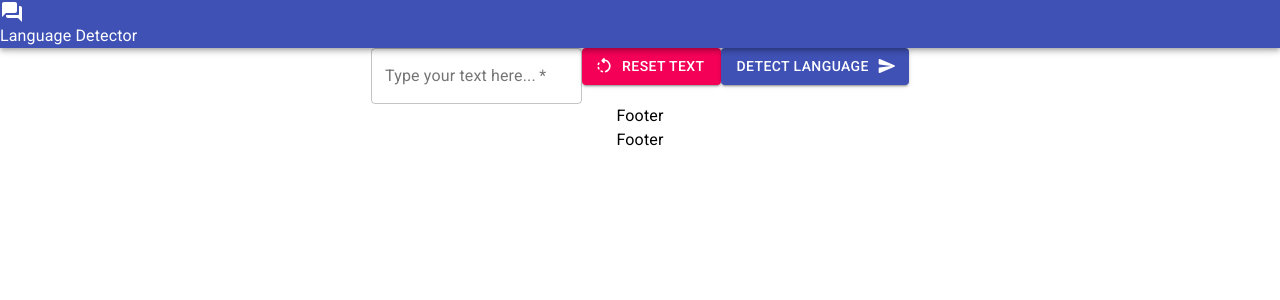
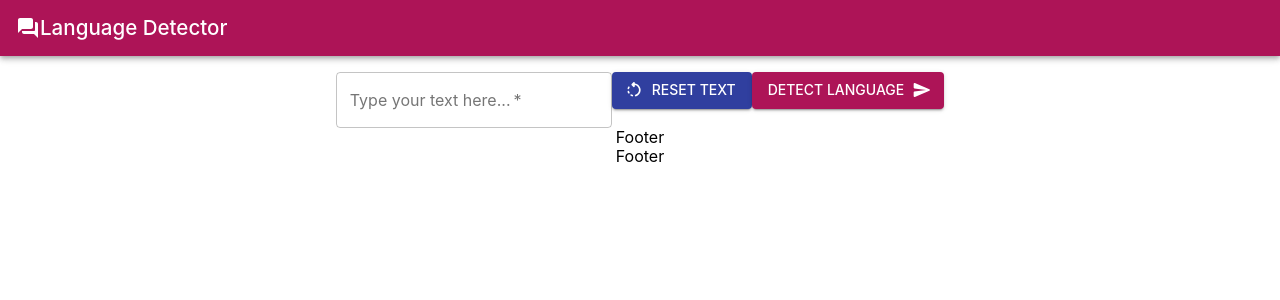
Before and after one commit to ewelinalabas/language-detection, a React (Create React App) app: page / in a window 1280 px wide. Shown: the top 300 px of the page. Built offline with nearby package versions, Linux system fonts and the light colour scheme; no server answers.

Commit message:
Add theme, styles for navbar

```diff
--- a/public/index.html
+++ b/public/index.html
@@ -3,7 +3,6 @@
   <head>
     <meta charset="utf-8" />
     <link rel="icon" href="%PUBLIC_URL%/favicon.ico" />
-    <link rel="stylesheet" href="https://fonts.googleapis.com/css?family=Roboto:300,400,500,700&display=swap" />
     <meta name="viewport" content="width=device-width, initial-scale=1" />
     <meta name="theme-color" content="#000000" />
     <meta
--- a/src/App.js
+++ b/src/App.js
@@ -1,12 +1,14 @@
 import React from 'react';
-import { Grid } from '@material-ui/core';
+import { ThemeProvider, Grid } from '@material-ui/core';
 import { LanguageDetector } from './LanguageDetector';
 import { ApplicationBar } from './ApplicationBar';
 import { Footer } from './Footer';
+import theme from './theme';
 import './App.css';
 
 export const App = () => {
   return (
+    <ThemeProvider theme={theme}>
       <Grid
         container
         direction="column"
@@ -17,5 +19,6 @@ export const App = () => {
         <LanguageDetector />
         <Footer />
       </Grid>
+    </ThemeProvider>
   );
 }
--- a/src/ApplicationBar.jsx
+++ b/src/ApplicationBar.jsx
@@ -1,12 +1,13 @@
 import React from 'react';
-import { AppBar, Typography } from '@material-ui/core';
+import { Typography } from '@material-ui/core';
 import { ForumRounded } from '@material-ui/icons';
+import { StyledApplicationBar } from './styledComponents/StyledApplicationBar';
 
 export const ApplicationBar = () => {
   return (
-    <AppBar position="static" >
+    <StyledApplicationBar >
       <ForumRounded edge="start" />
-      <Typography>Language Detector</Typography>
-    </AppBar>
+      <Typography variant="h1">Language Detector</Typography>
+    </StyledApplicationBar>
   );
 }
--- a/src/DetectedLanguagesBoard.jsx
+++ b/src/DetectedLanguagesBoard.jsx
@@ -5,10 +5,6 @@ import { DetectedLanguagesItem } from './DetectedLanguagesItem';
 export const DetectedLanguagesBoard = ({ detectedLanguages, handleSearch }) => {
   return (
     <Grid item xs={12} md={6}>
-      <Typography variant="h6">
-        Detected Languages
-      </Typography>
-      <div>
       <List dense={false}>
         {detectedLanguages.map((language, index) =>
           <DetectedLanguagesItem
@@ -20,7 +16,6 @@ export const DetectedLanguagesBoard = ({ detectedLanguages, handleSearch }) => {
           />
         )}
       </List>
-      </div>
     </Grid>
   );
 }
--- a/src/Footer.jsx
+++ b/src/Footer.jsx
@@ -4,8 +4,8 @@ import { Box, Typography } from '@material-ui/core';
 export const Footer = () => {
   return (
     <Box>
-      <Typography>Footer</Typography>
-      <Typography>Footer</Typography>
+      <Typography variant="h3">Footer</Typography>
+      <Typography variant="h3">Footer</Typography>
     </Box>
   )
 }
--- a/src/index.css
+++ b/src/index.css
@@ -1,13 +1,3 @@
 body {
   margin: 0;
-  font-family: -apple-system, BlinkMacSystemFont, 'Segoe UI', 'Roboto', 'Oxygen',
-    'Ubuntu', 'Cantarell', 'Fira Sans', 'Droid Sans', 'Helvetica Neue',
-    sans-serif;
-  -webkit-font-smoothing: antialiased;
-  -moz-osx-font-smoothing: grayscale;
 }
-
-code {
-  font-family: source-code-pro, Menlo, Monaco, Consolas, 'Courier New',
-    monospace;
-}
--- /dev/null
+++ b/src/styledComponents/StyledApplicationBar.jsx
@@ -0,0 +1,12 @@
+import React from 'react';
+import { styled } from '@material-ui/core/styles';
+import { AppBar } from '@material-ui/core';
+
+export const StyledApplicationBar = styled(AppBar)({
+  position: 'static',
+  display: 'flex',
+  flexDirection: 'row',
+  justifyItems: 'baseline',
+  padding: '1rem',
+  marginBottom: '1rem',
+})
--- /dev/null
+++ b/src/theme.js
@@ -0,0 +1,41 @@
+import { createMuiTheme, responsiveFontSizes } from '@material-ui/core';
+import { pink, indigo } from '@material-ui/core/colors';
+import { InsertLinkRounded } from '@material-ui/icons';
+
+let theme = createMuiTheme({
+  palette: {
+    primary: {
+      main: pink[800]
+    },
+    secondary: {
+      main: indigo[700]
+    },
+    error: {
+      main: pink[700]
+    }
+  },
+  typography: {
+    fontFamily: [
+      '-apple-system',
+      'BlinkMacSystemFont',
+      '"Segoe UI"',
+      'Roboto',
+      '"Helvetica Neue"',
+      'Arial',
+      'sans-serif',
+      '"Apple Color Emoji"',
+      '"Segoe UI Emoji"',
+      '"Segoe UI Symbol"',
+    ].join(','),
+    h1: {
+      fontSize: 20,
+      fontWeight: 500,
+    },
+    h3: {
+      fontSize: 16,
+    },
+  },
+});
+
+theme = responsiveFontSizes(theme);
+export default theme;
```
Lines whose indentation alone changed are shown as unchanged.
